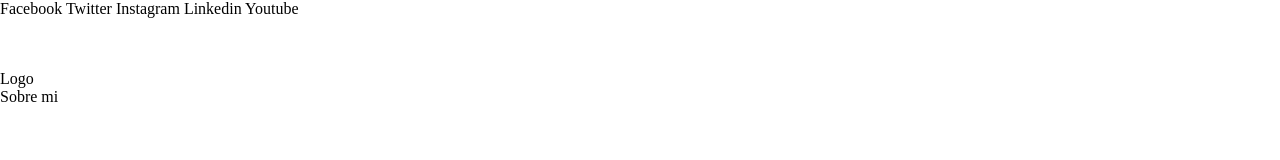
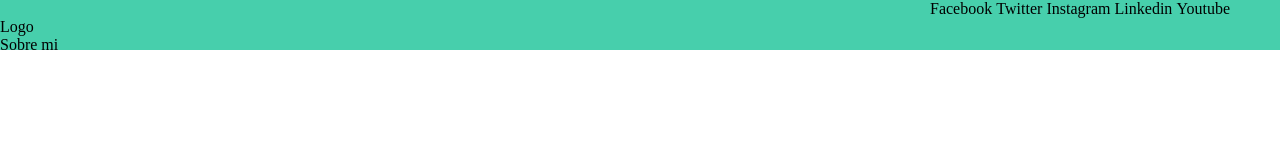
Before and after one commit to Cristian-Calderon/CSS, a plain HTML site: page MaquetacionCSS/index.html in a window 1280 px wide. Drawn offline with Linux system fonts and the light colour scheme.

Commit message:
Estilos de Header(Maquetacion)

```diff
--- a/MaquetacionCSS/css/main.css
+++ b/MaquetacionCSS/css/main.css
@@ -21,3 +21,21 @@ header {
     display: grid;
     grid-template-rows: 1fr 1fr;
 }
+
+header .header-icons-container{
+    width: 100%;
+    height: 50px;
+    display: grid;
+    background-color: #47cfac;
+}
+
+header .header-icons-container .icons{
+    width: 300px;
+    height: auto;
+    display: flex;
+    justify-items: end;
+    align-items: center;
+    justify-content: space-between;
+    justify-self: end;
+    margin-right: 50px;
+}
--- a/MaquetacionCSS/index.html
+++ b/MaquetacionCSS/index.html
@@ -9,18 +9,20 @@
 </head>
 <body>
     <header>
-        <section>
-            <a href="/">Facebook</a>
-            <a href="/">Twitter</a>
-            <a href="/">Instagram</a>
-            <a href="/">Linkedin</a>
-            <a href="/">Youtube</a>
+        <sectio class="header-icons-container">
+            <div class="icons">
+                <a href="/">Facebook</a>
+                <a href="/">Twitter</a>
+                <a href="/">Instagram</a>
+                <a href="/">Linkedin</a>
+                <a href="/">Youtube</a>
+            </div>
         </section>
         <nav>
-            <section>
+            <section class="nav-logo-container">
                 <a href="/">Logo</a>
             </section>
-            <section>
+            <section class="profile-link">
                 <a href="./perfil.html">Sobre mi</a>
             </section>
         </nav>
```
